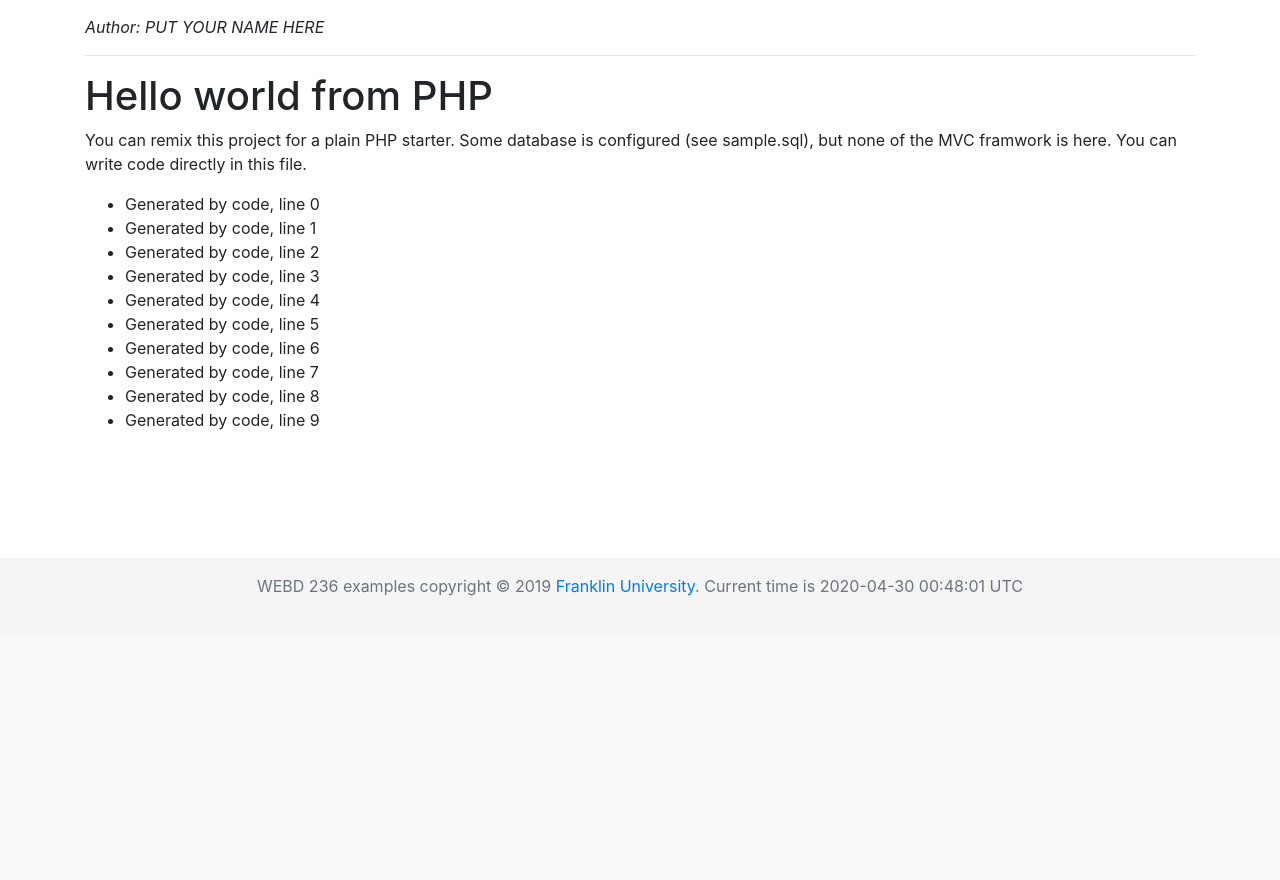
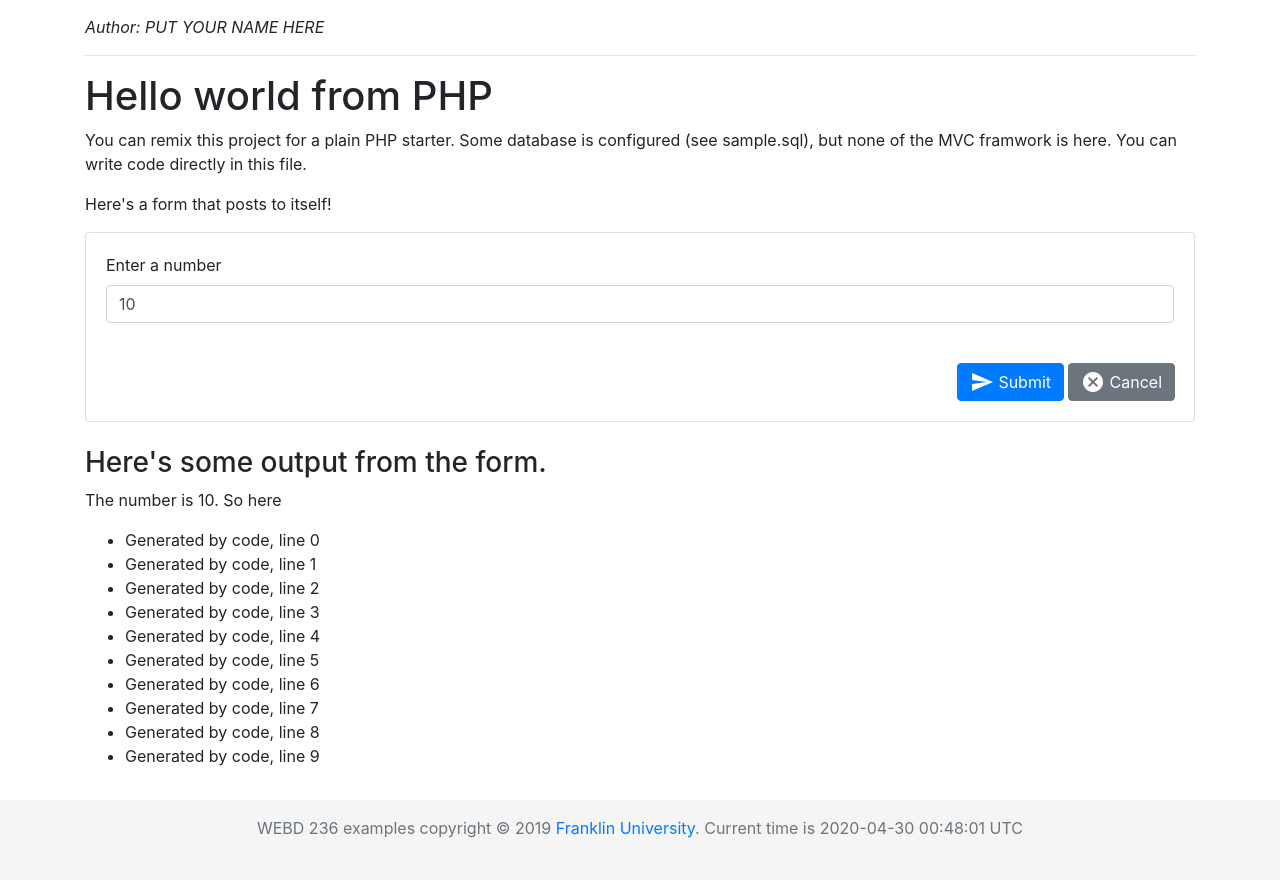
Before and after one commit to chawki0203/test2, a PHP site: page / in a window 1280 px wide. Shown: the part 162-1042 px from the top of the page. Before the commit the page ends 758 px from the top, so only its background shows below. Run offline with PHP 8.4, Linux system fonts and the light colour scheme.

Commit message:
🚵📹 Checkpoint ./index.php:86128/3361

```diff
--- a/index.php
+++ b/index.php
@@ -1,19 +1,61 @@
 <?php
   include 'include/config.php';
+  include 'include/util.php';
   include 'include/header.html';
 ?>
 
-  <h1>Hello world from PHP</h1>
-  <p>You can remix this project for a plain PHP starter. Some database is configured (see sample.sql), but none of the MVC framwork is here. You can write code directly in this file.</p>
+<div class="row">
+  <div class="col-lg-12">
+    <h1>Hello world from PHP</h1>
+    <p>You can remix this project for a plain PHP starter. Some database is configured (see sample.sql), but none of the MVC framwork is here. You can write code directly in this file.</p>
+    <p>Here's a form that posts to itself!</p>
+  </div>
+</div>
+
+<div class="row" >
+  <div class="col-lg-12">
+    <div class="card">
+      <div class="card-body">
+        <form action="index.php" method="post">
+          <div class="form-group">
+            <div class="form-row">
+              <div class="col">
+                <label for="start">Enter a number</label>
+                <input type="number" class="form-control" id="number" name="number" placeholder="Enter a number" required value="<?php echo(safeParam($_POST, 'number', '10')); ?>">
+              </div>
+            </div>
+          </div>
+          <div class="form-group">
+            <div class="form-row mt-4 float-right">
+              <div class="btn-toolbar align-middle">
+                <button type="submit" class="btn btn-primary mr-1 d-flex justify-content-center align-content-between"><span class="material-icons">send</span>&nbsp;Submit</button>
+                <button class="btn btn-secondary mr-1 d-flex justify-content-center align-content-between" onclick="get('index.php')"><span class="material-icons">cancel</span>&nbsp;Cancel</button>
+              </div>
+            </div>
+          </div>
+        </form>
+      </div>
+    </div>
+  </div>
+</div>
+
+<div class="row mt-4">
+  <div class="col-lg-12">
+  <h3>Here's some output from the form.</h3>
 
 <?php
-  echo "<ul>";
+  $number = safeParam($_POST, 'number', '10');
+
+  echo "<p>The number is {$number}. So here </p>\n<ul>";
   for ($i = 0; $i < 10; ++$i) {
     echo "  <li> Generated by code, line $i </li>";
   }
   echo "</ul>";
 ?>
 
+  </div>
+</div>
+
 <?php
   include 'include/footer.html';
 ?>
```
